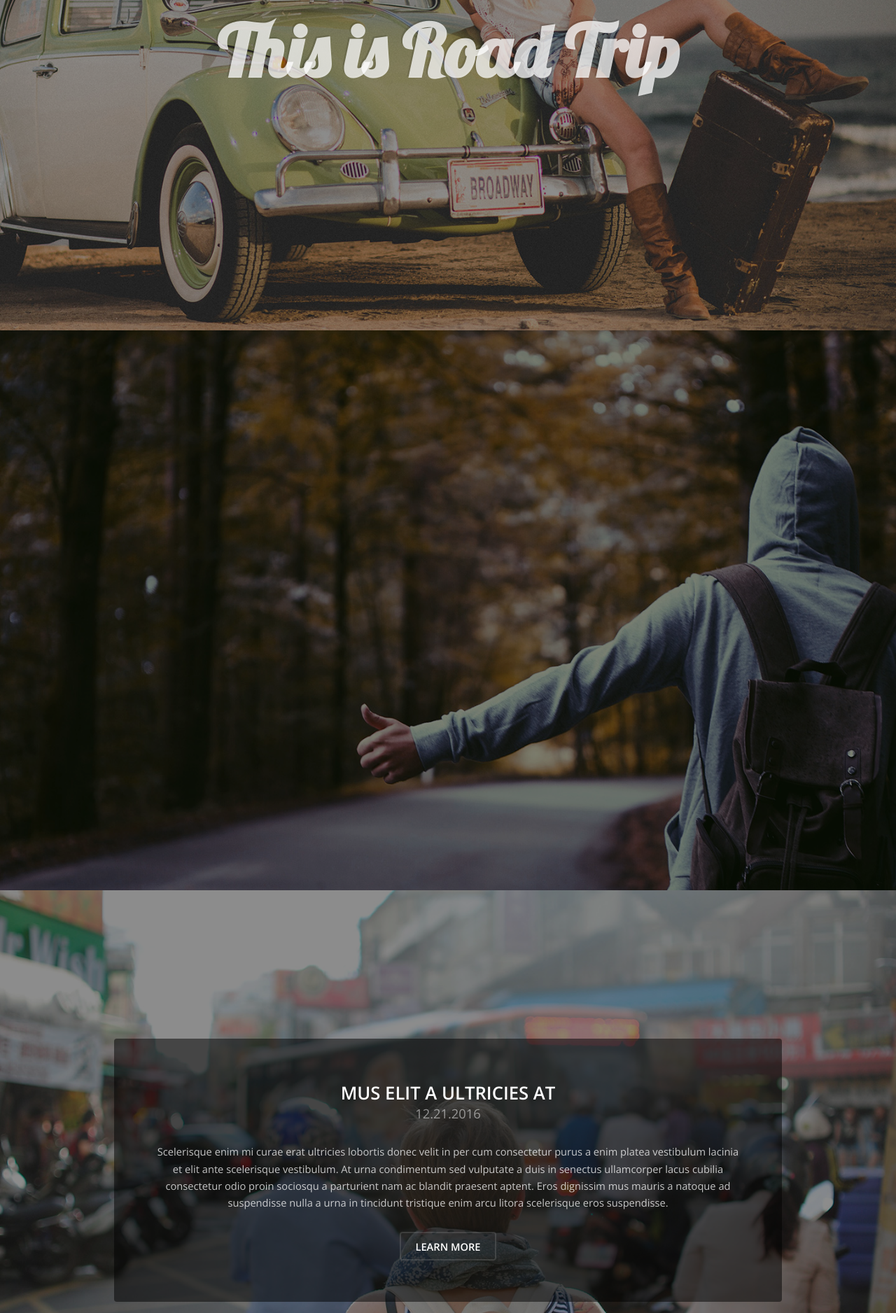
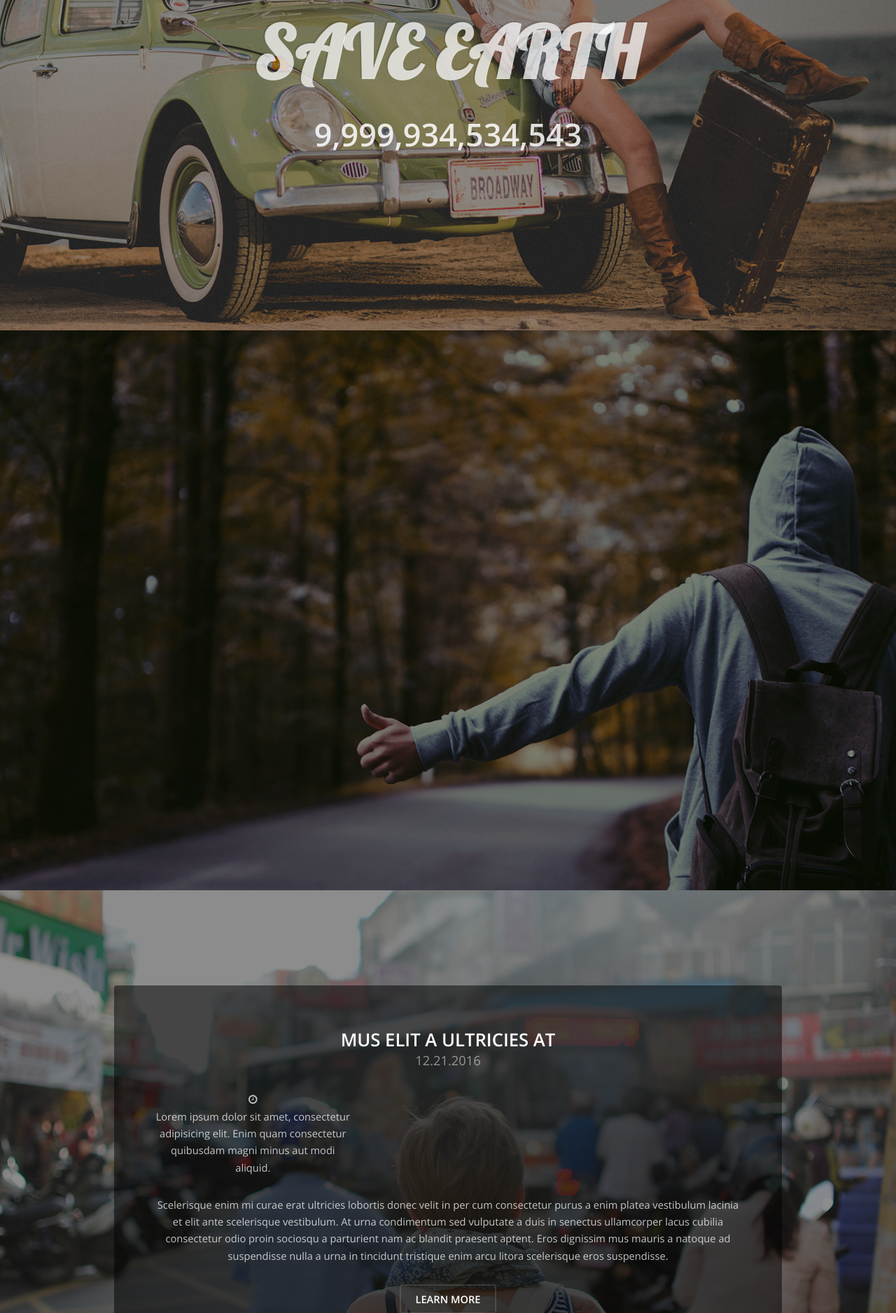
Before and after one commit to oereo/CustomPage, a Django app: page / in a window 1280 px wide. Shown: the part 328-2204 px from the top of the page at 70% size. Run offline with Django 3.2, Linux system fonts and the light colour scheme; some libraries are stand-ins or nearby versions.

Commit message:
[MODIFY] home.html

```diff
--- a/Webeing/templates/base.html
+++ b/Webeing/templates/base.html
@@ -9,6 +9,8 @@
   <title>Webeing</title>
 
   <link rel="stylesheet" type="text/css" href="{% static 'css/home.css' %}?after" />
+  <link rel="stylesheet" type="text/css" href="{% static 'css/add.css' %}?after" />
+  <link rel="stylesheet" type="text/css" href="{% static 'css/movie.css' %}?after" />
 
 </head>
 
--- /dev/null
+++ b/mainPage/static/css/add.css
@@ -0,0 +1,14 @@
+.circle{
+    width : 150px;
+    height : 150px;
+    border-radius : 50%;
+    border : 2px solod green;
+    background : green;
+    text-align : center;
+    margin : 30px;
+
+}
+.circleContent{
+    margin : 0px 30px 0px 30px;
+    font-size : 30px;
+}
--- a/mainPage/templates/home.html
+++ b/mainPage/templates/home.html
@@ -5,7 +5,19 @@
 <section id="banner" class="bg-img" data-bg="banner.jpg">
     <div class="inner">
         <header>
-            <h1>This is Road Trip</h1>
+            <h1>0THER FOOD,</h1>
+            <h1>SAVE EARTH</h1>
+        </header>
+        <header>
+            <h2>
+                <div class="wrapper-left">
+                    <div class="user-num">
+                        <p id="counter1"></p>
+                    </div>
+
+                </div>
+            </h2>
+
         </header>
     </div>
 </section>
@@ -17,23 +29,29 @@
         <article class="box">
 
             <header>
-              <h2><div class="wrapper-left">
-                    <div class="user-count">
+                <h2>
                         Order Food, Save Earth
-                    </div>
-                    <div class="user-num">
-                          <p id="counter1"></p>
-                    </div>
+                </h2>
 
-                </div></h2>
-              <p>01.01.2017</p>
             </header>
             <div class="content">
-              <p>Scelerisque enim mi curae erat ultricies lobortis donec velit in per cum consectetur purus a enim platea
-                vestibulum lacinia et elit ante scelerisque vestibulum. At urna condimentum sed vulputate a duis in senectus
-                ullamcorper lacus cubilia consectetur odio proin sociosqu a parturient nam ac blandit praesent aptent. Eros
-                dignissim mus mauris a natoque ad suspendisse nulla a urna in tincidunt tristique enim arcu litora
-                scelerisque eros suspendisse.</p>
+                <ul class = "icons" style = "padding-top : 30px;">
+                    <li class="circle"><span class="label"></span></li>
+                    <li class="circle"><span class="label"></span></li>
+                    <li class="circle"><span class="label"></span></li>
+                </ul>
+                <ul class = "icons" style = "padding-bottom : 20px;">
+                        <li class = "circleContent">2032그루</li>
+                        <li class = "circleContent">719만톤</li>
+                        <li class = "circleContent">849kgCO2</li>
+                    </ul>
+                <!-- <ul class="icons">
+                            <li><span class="label"><img src = "{% static 'images/Tree.png' %}"></span></li>
+                            <li><span class="label"><img src = "{% static 'images/Apple.png' %}"></span></li>
+                            <li><span class="label"><img src = "{% static 'images/CO2_C.png' %}"></span></li>
+                        </ul> -->
+                <p>이미지나 원하는 문구를 더 넣으면 될 것 같아...!
+                </p>
             </div>
             <footer>
                 <a href="generic.html" class="button alt">Learn More</a>
@@ -52,9 +70,17 @@
                 <p>12.21.2016</p>
             </header>
             <div class="content">
-              <p>Scelerisque enim mi curae erat ultricies lobortis donec velit in per cum consectetur purus a enim platea
-                vestibulum lacinia et elit ante scelerisque vestibulum. At urna condimentum sed vulputate a duis in senectus
-                ullamcorper lacus cubilia consectetur odio proin sociosqu a parturient nam ac blandit praesent aptent. Eros
+                <section class="4u 12u$(small)">
+                    <i class="icon big rounded fa-clock-o"></i>
+                    <p>Lorem ipsum dolor sit amet, consectetur adipisicing elit. Enim quam consectetur quibusdam magni
+                        minus aut modi aliquid.</p>
+                </section>
+                <p>Scelerisque enim mi curae erat ultricies lobortis donec velit in per cum consectetur purus a enim
+                    platea
+                    vestibulum lacinia et elit ante scelerisque vestibulum. At urna condimentum sed vulputate a duis in
+                    senectus
+                    ullamcorper lacus cubilia consectetur odio proin sociosqu a parturient nam ac blandit praesent
+                    aptent. Eros
                     dignissim mus mauris a natoque ad suspendisse nulla a urna in tincidunt tristique enim arcu litora
                     scelerisque eros suspendisse.</p>
             </div>
@@ -75,9 +101,12 @@
                 <p>11.11.2016</p>
             </header>
             <div class="content">
-              <p>Scelerisque enim mi curae erat ultricies lobortis donec velit in per cum consectetur purus a enim platea
-                vestibulum lacinia et elit ante scelerisque vestibulum. At urna condimentum sed vulputate a duis in senectus
-                ullamcorper lacus cubilia consectetur odio proin sociosqu a parturient nam ac blandit praesent aptent. Eros
+                <p>Scelerisque enim mi curae erat ultricies lobortis donec velit in per cum consectetur purus a enim
+                    platea
+                    vestibulum lacinia et elit ante scelerisque vestibulum. At urna condimentum sed vulputate a duis in
+                    senectus
+                    ullamcorper lacus cubilia consectetur odio proin sociosqu a parturient nam ac blandit praesent
+                    aptent. Eros
                     dignissim mus mauris a natoque ad suspendisse nulla a urna in tincidunt tristique enim arcu litora
                     scelerisque eros suspendisse.</p>
             </div>
@@ -98,9 +127,12 @@
                 <p>10.30.2016</p>
             </header>
             <div class="content">
-              <p>Scelerisque enim mi curae erat ultricies lobortis donec velit in per cum consectetur purus a enim platea
-                vestibulum lacinia et elit ante scelerisque vestibulum. At urna condimentum sed vulputate a duis in senectus
-                ullamcorper lacus cubilia consectetur odio proin sociosqu a parturient nam ac blandit praesent aptent. Eros
+                <p>Scelerisque enim mi curae erat ultricies lobortis donec velit in per cum consectetur purus a enim
+                    platea
+                    vestibulum lacinia et elit ante scelerisque vestibulum. At urna condimentum sed vulputate a duis in
+                    senectus
+                    ullamcorper lacus cubilia consectetur odio proin sociosqu a parturient nam ac blandit praesent
+                    aptent. Eros
                     dignissim mus mauris a natoque ad suspendisse nulla a urna in tincidunt tristique enim arcu litora
                     scelerisque eros suspendisse.</p>
             </div>
```
Also changed, not shown: mainPage/static/css/movie.css (added). Lines whose indentation alone changed are shown as unchanged.
